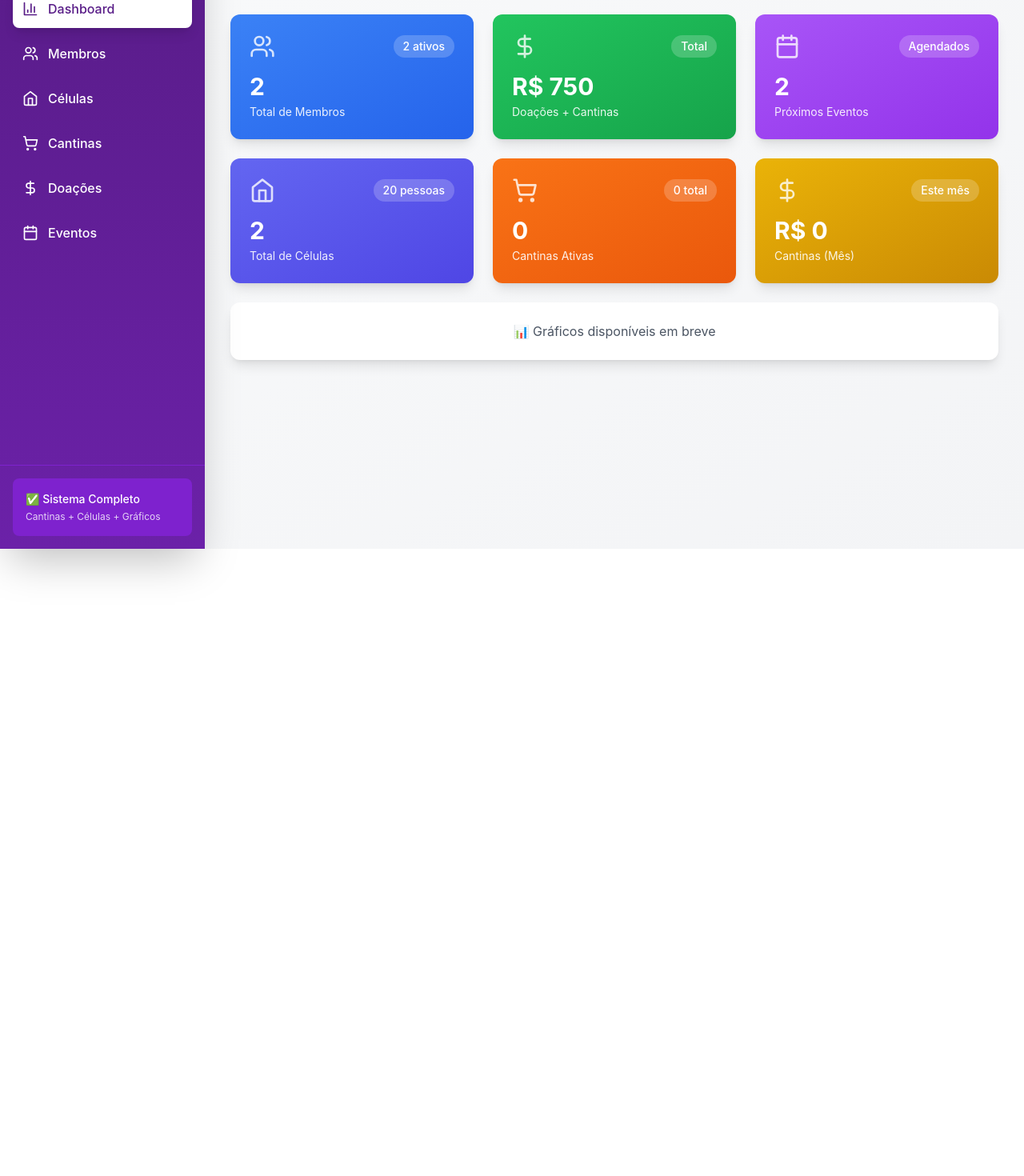
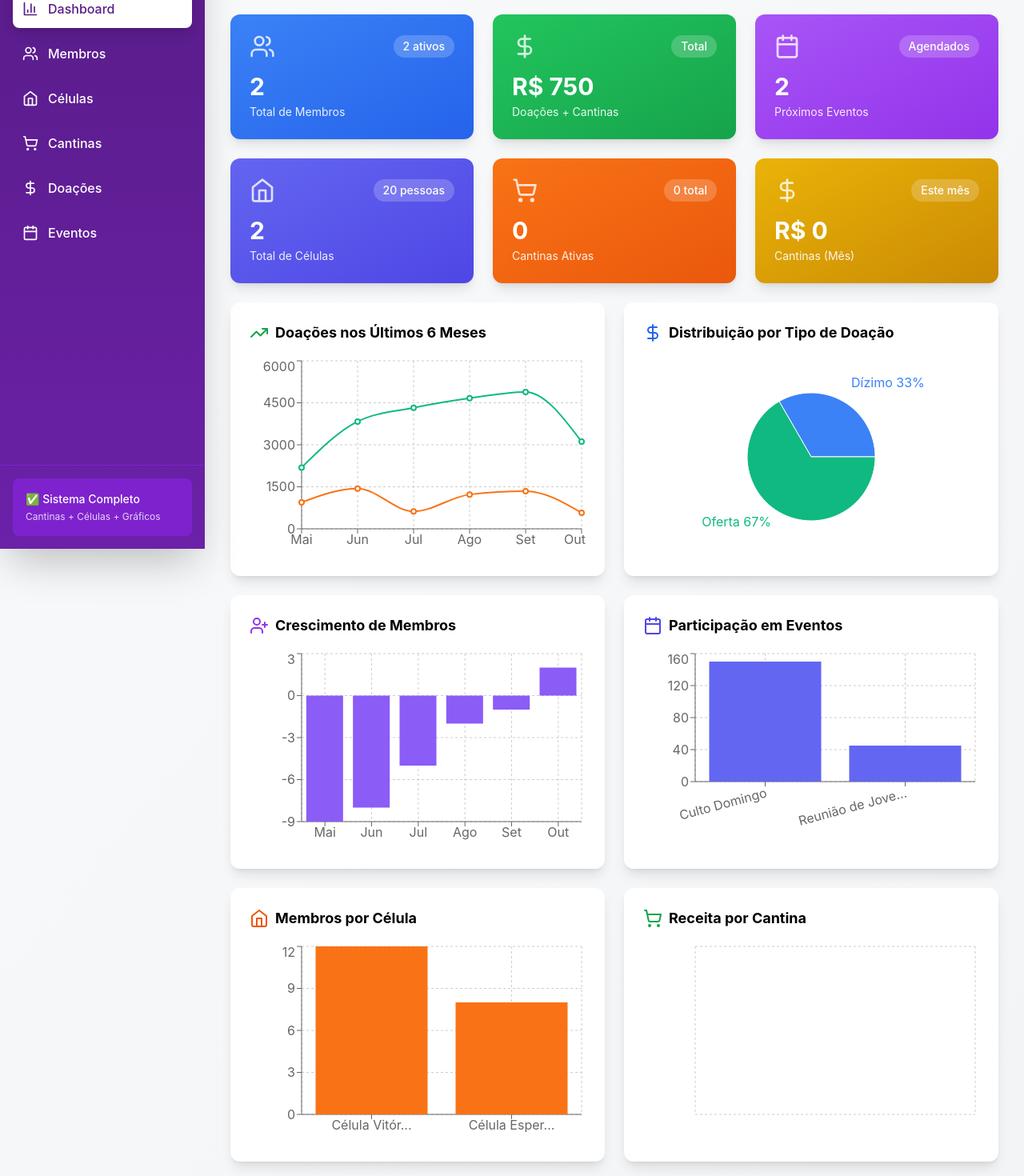
Before and after one commit to nathalianespoli/igreja360-sistema, a Next.js app: page / in a window 1280 px wide. Shown: the part 114-1584 px from the top of the page at 80% size. Before the commit the page ends 800 px from the top, so only its background shows below. Built offline with nearby package versions, Linux system fonts and the light colour scheme.

Commit message:
Update index.js

```diff
--- a/pages/index.js
+++ b/pages/index.js
@@ -345,8 +345,156 @@ export default function ChurchManagementSystem() {
                 </div>
               ))}
             </div>
-            <div className="bg-white rounded-xl p-6 shadow-lg text-center">
-              <p className="text-gray-600">📊 Gráficos disponíveis em breve</p>
+            {/* GRÁFICOS */}
+            <div className="grid grid-cols-1 lg:grid-cols-2 gap-6">
+              {/* Gráfico de Doações Mensais */}
+              <div className="bg-white rounded-xl p-6 shadow-lg">
+                <h3 className="text-lg font-bold mb-4 flex items-center gap-2">
+                  <TrendingUp className="text-green-600" size={24} />
+                  Doações nos Últimos 6 Meses
+                </h3>
+                <ResponsiveContainer width="100%" height={250}>
+                  <LineChart data={(() => {
+                    const months = ['Mai', 'Jun', 'Jul', 'Ago', 'Set', 'Out'];
+                    return months.map((month, i) => ({
+                      name: month,
+                      doacoes: Math.floor(Math.random() * 3000) + 2000,
+                      cantinas: Math.floor(Math.random() * 1000) + 500
+                    }));
+                  })()}>
+                    <CartesianGrid strokeDasharray="3 3" />
+                    <XAxis dataKey="name" />
+                    <YAxis />
+                    <Tooltip formatter={(value) => `R$ ${value}`} />
+                    <Line type="monotone" dataKey="doacoes" stroke="#10b981" strokeWidth={2} name="Doações" />
+                    <Line type="monotone" dataKey="cantinas" stroke="#f97316" strokeWidth={2} name="Cantinas" />
+                  </LineChart>
+                </ResponsiveContainer>
+              </div>
+
+              {/* Gráfico de Tipos de Doação */}
+              <div className="bg-white rounded-xl p-6 shadow-lg">
+                <h3 className="text-lg font-bold mb-4 flex items-center gap-2">
+                  <DollarSign className="text-blue-600" size={24} />
+                  Distribuição por Tipo de Doação
+                </h3>
+                <ResponsiveContainer width="100%" height={250}>
+                  <PieChart>
+                    <Pie
+                      data={(() => {
+                        const types = donations.reduce((acc, d) => {
+                          acc[d.type] = (acc[d.type] || 0) + Number(d.amount);
+                          return acc;
+                        }, {});
+                        return Object.keys(types).map(key => ({
+                          name: key,
+                          value: types[key]
+                        }));
+                      })()}
+                      cx="50%"
+                      cy="50%"
+                      labelLine={false}
+                      label={({name, percent}) => `${name} ${(percent * 100).toFixed(0)}%`}
+                      outerRadius={80}
+                      fill="#8884d8"
+                      dataKey="value"
+                    >
+                      {['#3b82f6', '#10b981', '#f59e0b', '#ef4444', '#8b5cf6'].map((color, i) => (
+                        <Cell key={`cell-${i}`} fill={color} />
+                      ))}
+                    </Pie>
+                    <Tooltip formatter={(value) => `R$ ${value.toFixed(2)}`} />
+                  </PieChart>
+                </ResponsiveContainer>
+              </div>
+
+              {/* Gráfico de Crescimento de Membros */}
+              <div className="bg-white rounded-xl p-6 shadow-lg">
+                <h3 className="text-lg font-bold mb-4 flex items-center gap-2">
+                  <UserPlus className="text-purple-600" size={24} />
+                  Crescimento de Membros
+                </h3>
+                <ResponsiveContainer width="100%" height={250}>
+                  <BarChart data={(() => {
+                    const months = ['Mai', 'Jun', 'Jul', 'Ago', 'Set', 'Out'];
+                    let accumulated = members.length - 12;
+                    return months.map((month, i) => {
+                      accumulated += Math.floor(Math.random() * 3) + 1;
+                      return { name: month, membros: accumulated };
+                    });
+                  })()}>
+                    <CartesianGrid strokeDasharray="3 3" />
+                    <XAxis dataKey="name" />
+                    <YAxis />
+                    <Tooltip />
+                    <Bar dataKey="membros" fill="#8b5cf6" name="Total de Membros" />
+                  </BarChart>
+                </ResponsiveContainer>
+              </div>
+
+              {/* Gráfico de Participação em Eventos */}
+              <div className="bg-white rounded-xl p-6 shadow-lg">
+                <h3 className="text-lg font-bold mb-4 flex items-center gap-2">
+                  <Calendar className="text-indigo-600" size={24} />
+                  Participação em Eventos
+                </h3>
+                <ResponsiveContainer width="100%" height={250}>
+                  <BarChart data={events.slice(0, 6).map(e => ({
+                    name: e.title.length > 15 ? e.title.substring(0, 15) + '...' : e.title,
+                    participantes: e.attendees
+                  }))}>
+                    <CartesianGrid strokeDasharray="3 3" />
+                    <XAxis dataKey="name" angle={-15} textAnchor="end" height={80} />
+                    <YAxis />
+                    <Tooltip />
+                    <Bar dataKey="participantes" fill="#6366f1" name="Participantes" />
+                  </BarChart>
+                </ResponsiveContainer>
+              </div>
+
+              {/* Resumo de Células */}
+              <div className="bg-white rounded-xl p-6 shadow-lg">
+                <h3 className="text-lg font-bold mb-4 flex items-center gap-2">
+                  <Home className="text-orange-600" size={24} />
+                  Membros por Célula
+                </h3>
+                <ResponsiveContainer width="100%" height={250}>
+                  <BarChart data={cells.map(c => ({
+                    name: c.name.length > 12 ? c.name.substring(0, 12) + '...' : c.name,
+                    membros: c.members
+                  }))}>
+                    <CartesianGrid strokeDasharray="3 3" />
+                    <XAxis dataKey="name" />
+                    <YAxis />
+                    <Tooltip />
+                    <Bar dataKey="membros" fill="#f97316" name="Membros" />
+                  </BarChart>
+                </ResponsiveContainer>
+              </div>
+
+              {/* Performance de Cantinas */}
+              <div className="bg-white rounded-xl p-6 shadow-lg">
+                <h3 className="text-lg font-bold mb-4 flex items-center gap-2">
+                  <ShoppingCart className="text-green-600" size={24} />
+                  Receita por Cantina
+                </h3>
+                <ResponsiveContainer width="100%" height={250}>
+                  <BarChart data={canteens.map(c => {
+                    const sales = canteenSales.filter(s => s.canteenId === c.id);
+                    const revenue = sales.reduce((sum, s) => sum + s.total, 0);
+                    return {
+                      name: c.snack.length > 10 ? c.snack.substring(0, 10) + '...' : c.snack,
+                      receita: revenue
+                    };
+                  })}>
+                    <CartesianGrid strokeDasharray="3 3" />
+                    <XAxis dataKey="name" />
+                    <YAxis />
+                    <Tooltip formatter={(value) => `R$ ${value.toFixed(2)}`} />
+                    <Bar dataKey="receita" fill="#10b981" name="Receita" />
+                  </BarChart>
+                </ResponsiveContainer>
+              </div>
             </div>
           </div>
         )}
```
